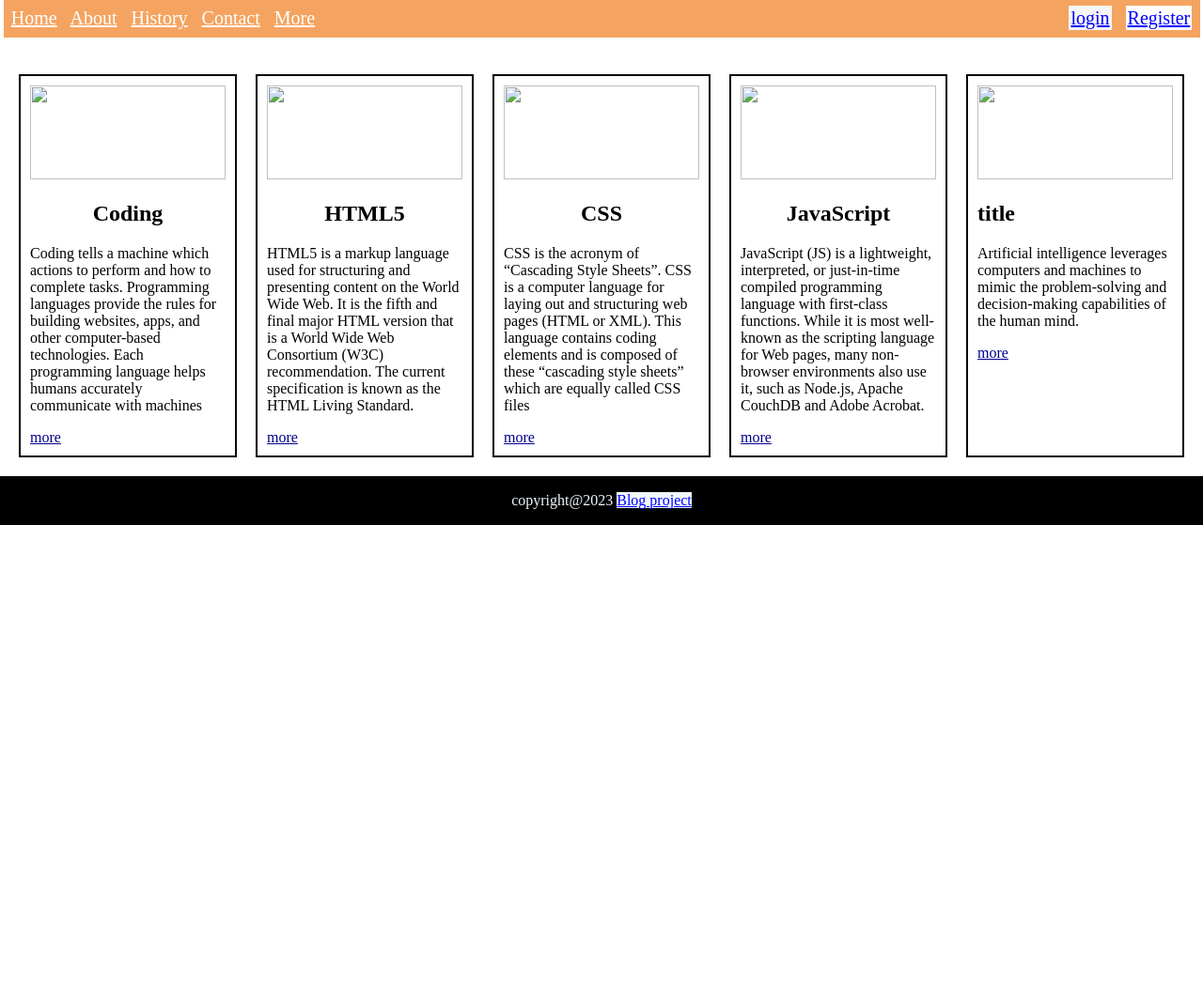
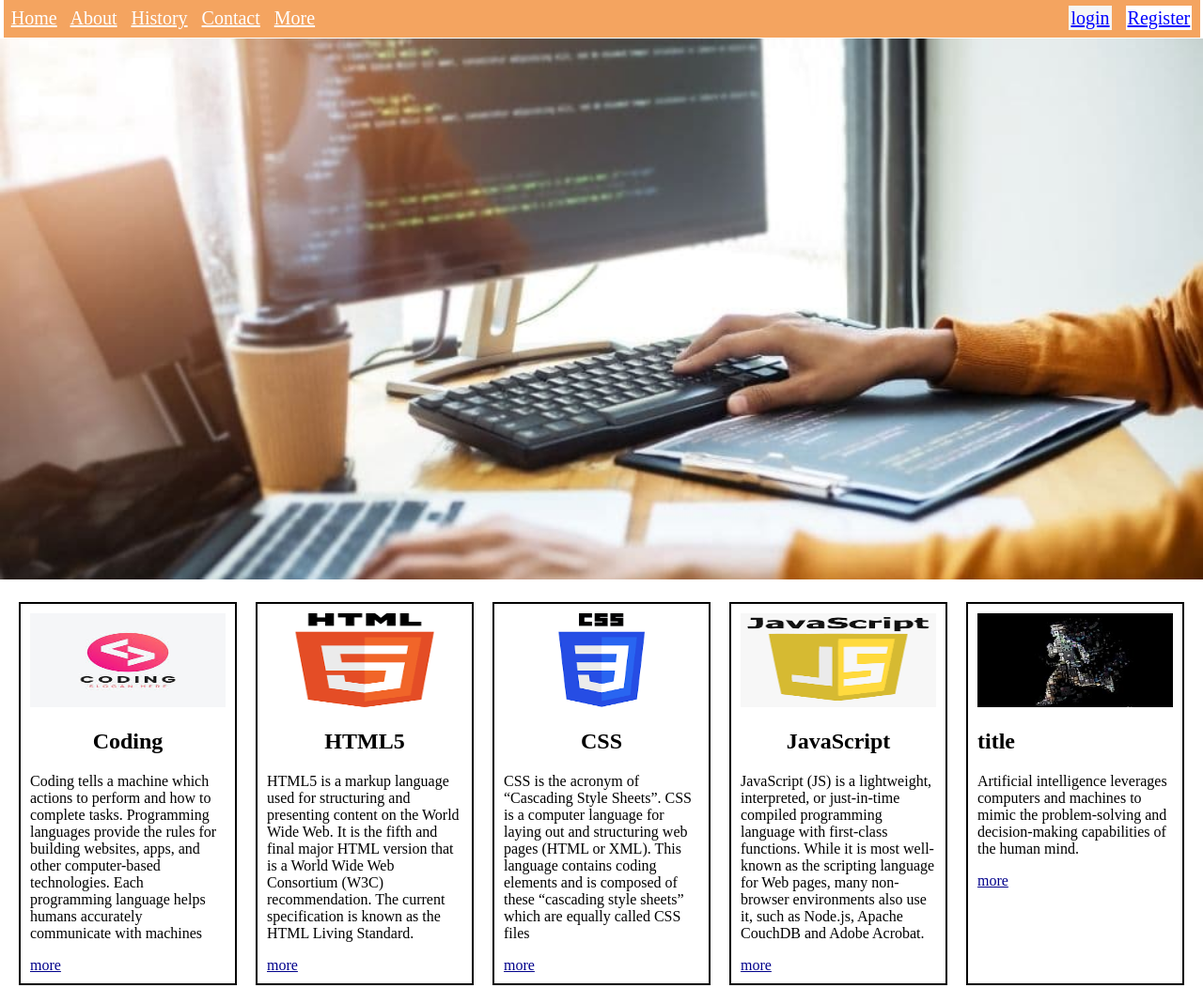
Before and after one commit to shashwat123777777/Blog-project-, a plain HTML site: page index.html in a window 1280 px wide. Shown: the top 1052 px of the page at 94% size. Before the commit the page ends 800 px from the top, so only its background shows below. Drawn offline with Linux system fonts and the light colour scheme; files that its build step writes are made by us from their sources.

Commit message:
Update index.html

```diff
--- a/index.html
+++ b/index.html
@@ -6,7 +6,7 @@
     <meta http-equiv="X-UA-Compatible" content="IE=edge">
     <meta name="viewport" content="width=device-width, initial-scale=1.0">
     <title>Blog project</title>
-    <link rel="stylesheet" href="../css/style.css">
+    <link rel="stylesheet" href="style.css">
 </head>
 
 <body>
@@ -22,12 +22,12 @@
         </div>
     </nav>
     <div class="mt-1px">
-        <img width="100%" src="../img/4.jpg" alt="">
+        <img width="100%" src="4.jpg" alt="">
     </div>
     </div>
     <div class="row">
         <div class="card  col-5 ">
-            <img src="../img/5.jpeg" alt="">
+            <img src="5.jpeg" alt="">
             <div>
                 <h2 class="text-centre">Coding</h2>
                 <p>Coding tells a machine which actions to perform and how to complete tasks. Programming languages
@@ -37,7 +37,7 @@
             </div>
         </div>
         <div class="card  col-5 ">
-            <img src="../img/html.png" alt="">
+            <img src="html.png" alt="">
             <div>
                 <h2 class="text-centre">HTML5</h2>
                 <p>HTML5 is a markup language used for structuring and presenting content on the World Wide Web. It is
@@ -47,7 +47,7 @@
             </div>
         </div>
         <div class="card  col-5 ">
-            <img src="../img/css.png" alt="">
+            <img src="css.png" alt="">
             <div>
                 <h2 class="text-centre">CSS
                 </h2>
@@ -58,7 +58,7 @@
             </div>
         </div>
         <div class="card  col-5 ">
-            <img src="../img/javascript.png" alt="">
+            <img src="javascript.png" alt="">
             <div>
                 <h2 class="text-centre">JavaScript</h2>
                 <p>JavaScript (JS) is a lightweight, interpreted, or just-in-time compiled programming language with
@@ -69,7 +69,7 @@
         </div>
 
         <div class="card  col-5 ">
-            <img src="../img/images.jpeg" alt="">
+            <img src="images.jpeg" alt="">
             <div>
                 <h2 class="Artificial intelligence">title</h2>
                 <p>Artificial intelligence leverages computers and machines to mimic the problem-solving and
```
